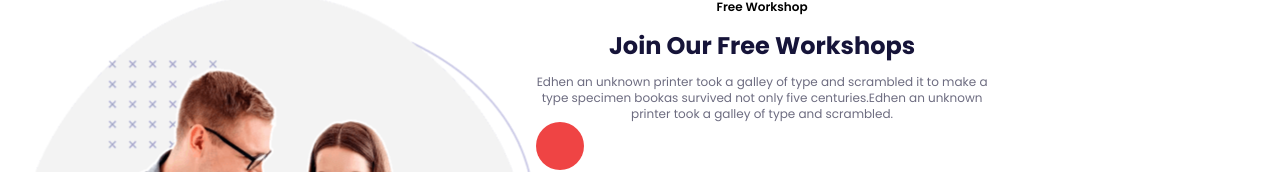
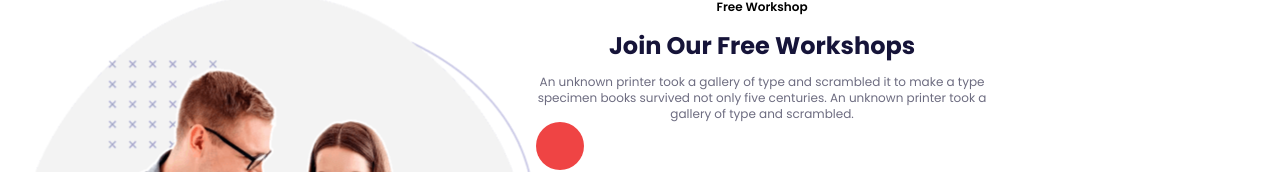
Before and after one commit to SimpleX-T/SkillGro, a React (Vite) app: page / in a window 1280 px wide. Shown: the part 2775-2947 px from the top of the page. Built offline with nearby package versions, Linux system fonts and the light colour scheme.

Commit message:
commit message

```diff
--- a/src/Pages/Home/LandingPage.jsx
+++ b/src/Pages/Home/LandingPage.jsx
@@ -313,10 +313,10 @@ function LandingPage() {
 							Join Our Free Workshops
 						</h2>
 						<p className='text-xs text-[#6D6C80] md:w-[60ch] text-center'>
-							Edhen an unknown printer took a galley of type and
-							scrambled it to make a type specimen bookas survived
-							not only five centuries.Edhen an unknown printer
-							took a galley of type and scrambled.
+							An unknown printer took a gallery of type and
+							scrambled it to make a type specimen books survived
+							not only five centuries. An unknown printer took a
+							gallery of type and scrambled.
 						</p>
 						<div className='flex gap-4'>
 							<div className='flex items-center gap-4'>
```
